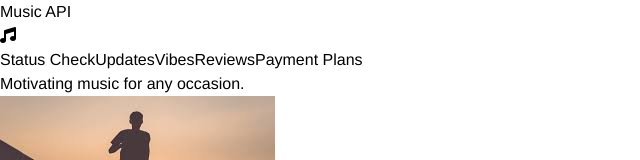
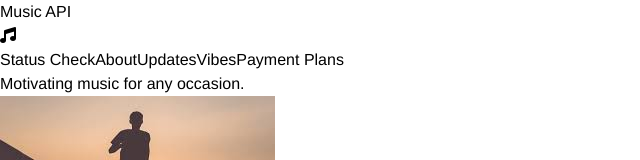
Before and after one commit to nickmcc90/Spotify-song-api, a React (Vite) app in the folder client/: page / in a window 1280 px wide. Shown: the top 160 px of the page, without its empty margins (0-640 px from the left). Built offline with nearby package versions, Linux system fonts and the light colour scheme.

Commit message:
list of changes are in my pull request

```diff
--- a/client/src/components/billingplanning.jsx
+++ b/client/src/components/billingplanning.jsx
@@ -14,7 +14,7 @@ function BillingPlanning(props) {
   const { vibeCheckout } = props
 
   return (
-    <div className='text-white min-h-screen grid grid-cols-1 lg:grid-cols-2 max-w-[1000px] mx-auto
+    <div id='Payment-Plans' className='text-white min-h-screen grid grid-cols-1 lg:grid-cols-2 max-w-[1000px] mx-auto
     gap-5'>
       <form action="" method="POST" className='flex flex-col p-5 border h-[345px] rounded-xl gap-4'>
         <div className='flex justify-between'>
@@ -57,10 +57,12 @@ function BillingPlanning(props) {
           </div>
         </div>
         <div className='flex justify-start'>
+          {vibeCheckout && (
           <button className='flex items-center font-semibold gap-2 bg-black py-2 px-4 rounded-xl hover:bg-white hover:text-black duration-200'>
             <i className="fa-solid fa-cart-shopping"></i>
             <div>Checkout with: {vibeCheckout}</div>
           </button>
+          )}
         </div>
       </form>
 
@@ -105,10 +107,12 @@ function BillingPlanning(props) {
           </div>
         </div>
         <div className='flex justify-start'>
+        {vibeCheckout && (
           <button className='flex items-center font-semibold gap-2 bg-black py-2 px-4 rounded-xl hover:bg-white hover:text-black duration-200'>
             <i className="fa-solid fa-cart-shopping"></i>
             <div>Checkout with: {vibeCheckout}</div>
           </button>
+          )}
         </div>
       </form>
 
--- a/client/src/components/howitworks.jsx
+++ b/client/src/components/howitworks.jsx
@@ -12,7 +12,7 @@ function HowItWorks() {
   ]
 
   return (
-    <div className='flex flex-col gap-10 text-white items-center py-[75px]'>
+    <div id='About' className='flex flex-col gap-10 text-white items-center py-[75px]'>
       <div className='uppercase text-2xl sm:text-3xl xl-4xl font-bold'>How it works</div>
       <div className='grid grid-cols-1 lg:grid-cols-3 gap-5'>
         {steps.map((item, itemIndex) => {
--- a/client/src/components/inner-components/navbutton.jsx
+++ b/client/src/components/inner-components/navbutton.jsx
@@ -4,8 +4,13 @@ function Navbutton(props) {
 
   const { title } = props
 
+  const routeNav = () => {
+    const location = title.replaceAll(' ', '-')
+    window.location.href = `#${location}`
+  }
+
   return (
-    <button className='uppercase hover:opacity-55 text-xs md:text-sm'>
+    <button onClick={routeNav} className='uppercase hover:opacity-55 text-xs md:text-sm'>
       {title}
     </button>
   )
--- a/client/src/components/navbar.jsx
+++ b/client/src/components/navbar.jsx
@@ -3,7 +3,7 @@ import Navbutton from './inner-components/navbutton'
 
 function Navbar() {
 
-  const navlinks = ['Status Check', 'Updates', 'Vibes', 'Reviews', 'Payment Plans']
+  const navlinks = ['Status Check', 'About', 'Updates', 'Vibes', 'Payment Plans']
 
   return (
     <nav className='flex justify-between items-center p-5 text-white'>
--- a/client/src/components/statuscheck.jsx
+++ b/client/src/components/statuscheck.jsx
@@ -2,7 +2,7 @@ import React from 'react'
 
 function StatusCheck() {
   return (
-    <div className='h-[225px] bg-[#2e2860] w-full'>
+    <div id='Status-Check' className='h-[225px] bg-[#2e2860] w-full'>
       <div className='flex flex-col items-center justify-center text-white px-4 py-6 gap-5'>
         <div className='flex flex-col gap-1 items-center'>
           <h1 className='text-2xl sm:text-3xl xl-4xl font-bold uppercase'>Check Key Status</h1>
--- a/client/src/components/updates.jsx
+++ b/client/src/components/updates.jsx
@@ -2,7 +2,7 @@ import React from 'react'
 
 function Updates() {
   return (
-    <div className='flex items-center w-[85%] mx-auto h-[300px] justify-center gap-7'>
+    <div id='Updates' className='flex items-center w-[85%] mx-auto h-[300px] justify-center gap-7'>
       <i className="fa-solid fa-microchip text-2xl sm:text-3xl text-green-500"></i>
       <div className='flex flex-col gap-5 bg-slate-700 justify-center items-center text-white py-10 max-w-[1000px] w-[80%] h-[300px] rounded-xl'>
         <div className='font-light'>Introducing a new vibe....</div>
--- a/client/src/components/vibesection.jsx
+++ b/client/src/components/vibesection.jsx
@@ -41,7 +41,7 @@ function VibeSection(props) {
 
 
   return (
-    <div className='flex flex-col max-w-[400px] mx-auto gap-5 py-[75px]'>
+    <div id="Vibes" className='flex flex-col max-w-[400px] mx-auto gap-5 py-[75px]'>
       <div className='uppercase flex justify-center text-2xl sm:text-3xl xl-4xl font-bold text-white'>Choose your vibe</div>
       <div className='flex items-center justify-between flex-nowrap w-[100%]'>
         <div className='flex items-center my-5 mx-auto border overflow-auto flex-none w-[100%]
--- a/client/src/index.css
+++ b/client/src/index.css
@@ -8,5 +8,6 @@
 }
 
 html {
-  transition-duration: 200ms
+  transition-duration: 250ms;
+  scroll-behavior: smooth;
 }
```
